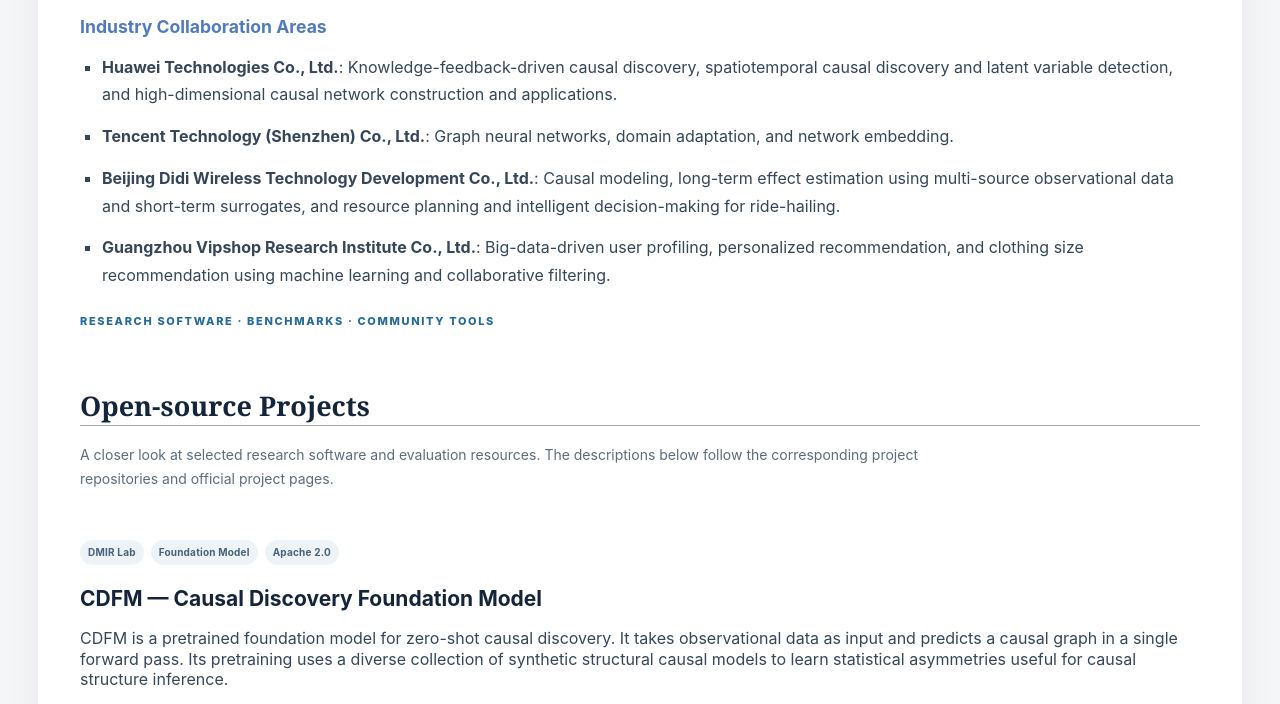
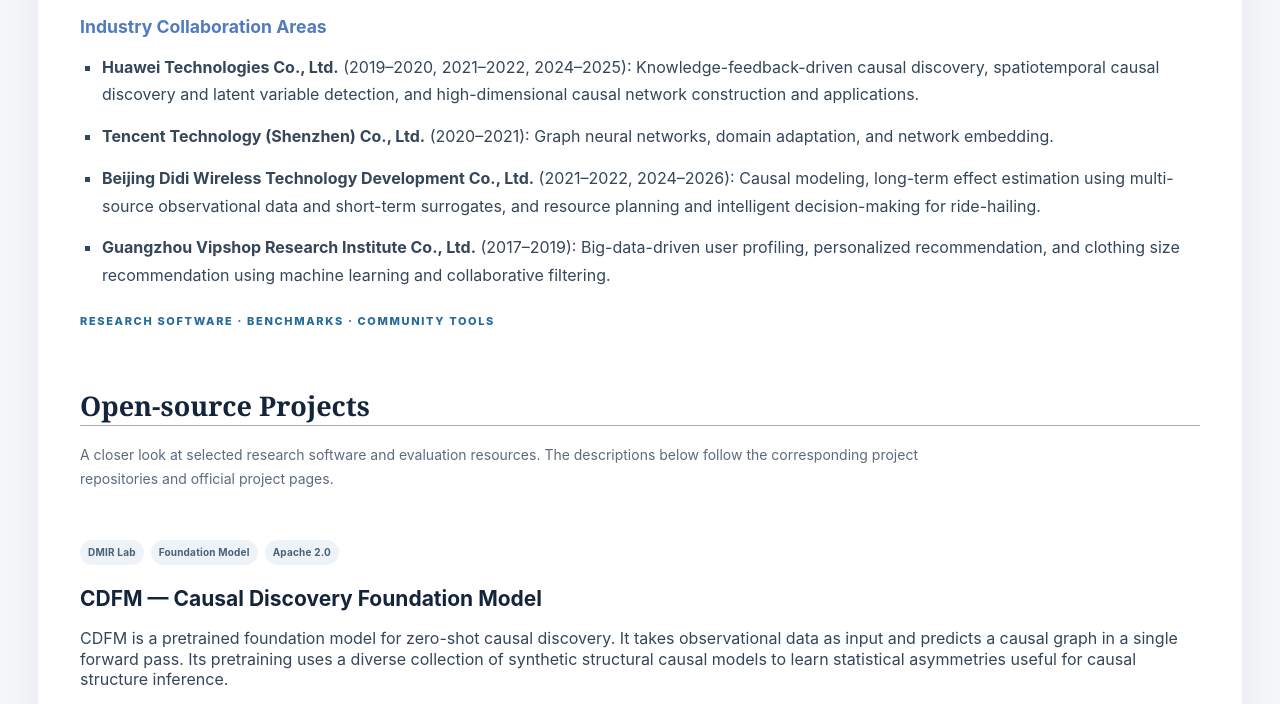
Before and after one commit to ruichucai/ruichucai.github.io, a website built with Vite: page index.html in a window 1280 px wide. Shown: the part 3554-4258 px from the top of the page. Built offline with nearby package versions, Linux system fonts and the light colour scheme.

Commit message:
Add collaboration years from the complete industry project list

```diff
--- a/index.html
+++ b/index.html
@@ -261,10 +261,10 @@ and a Capability Map that reveals model strengths and limitations beyond overall
 </ul>
 <h3>Industry Collaboration Areas</h3>
 <ul>
-    <li><strong>Huawei Technologies Co., Ltd.</strong>: Knowledge-feedback-driven causal discovery, spatiotemporal causal discovery and latent variable detection, and high-dimensional causal network construction and applications.</li>
-    <li><strong>Tencent Technology (Shenzhen) Co., Ltd.</strong>: Graph neural networks, domain adaptation, and network embedding.</li>
-    <li><strong>Beijing Didi Wireless Technology Development Co., Ltd.</strong>: Causal modeling, long-term effect estimation using multi-source observational data and short-term surrogates, and resource planning and intelligent decision-making for ride-hailing.</li>
-    <li><strong>Guangzhou Vipshop Research Institute Co., Ltd.</strong>: Big-data-driven user profiling, personalized recommendation, and clothing size recommendation using machine learning and collaborative filtering.</li>
+    <li><strong>Huawei Technologies Co., Ltd.</strong> (2019–2020, 2021–2022, 2024–2025): Knowledge-feedback-driven causal discovery, spatiotemporal causal discovery and latent variable detection, and high-dimensional causal network construction and applications.</li>
+    <li><strong>Tencent Technology (Shenzhen) Co., Ltd.</strong> (2020–2021): Graph neural networks, domain adaptation, and network embedding.</li>
+    <li><strong>Beijing Didi Wireless Technology Development Co., Ltd.</strong> (2021–2022, 2024–2026): Causal modeling, long-term effect estimation using multi-source observational data and short-term surrogates, and resource planning and intelligent decision-making for ride-hailing.</li>
+    <li><strong>Guangzhou Vipshop Research Institute Co., Ltd.</strong> (2017–2019): Big-data-driven user profiling, personalized recommendation, and clothing size recommendation using machine learning and collaborative filtering.</li>
 </ul>
 
 
```
